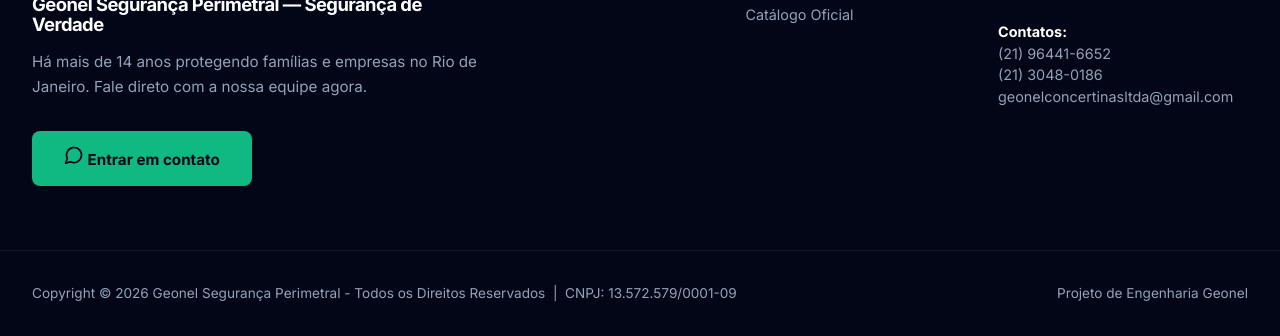
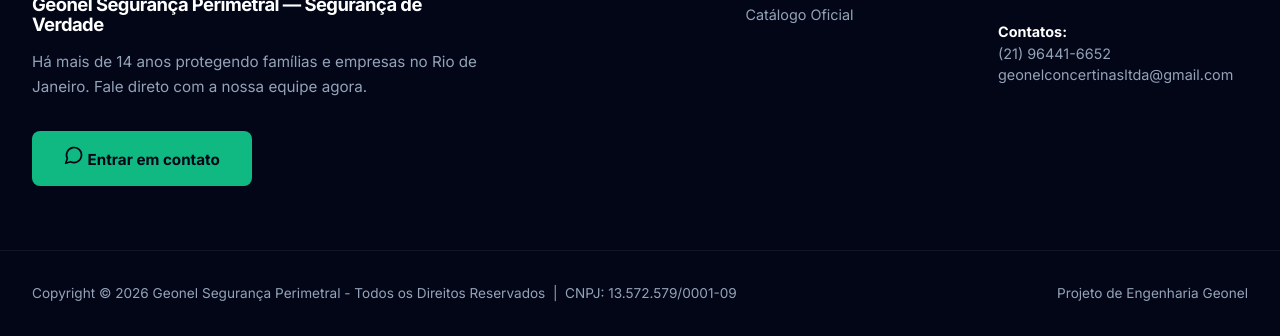
Before and after one commit to GeonelConcertinas/Geonel-site, a plain HTML site: page index.html in a window 1280 px wide. Shown: the part 11160-11496 px from the top of the page. Drawn offline with Linux system fonts and the light colour scheme.

Commit message:
fix: remove telefone antigo (3048-0186) do footer

```diff
--- a/index.html
+++ b/index.html
@@ -500,7 +500,7 @@
                     <ul style="gap: 1.5rem;">
                         <li style="color: #94a3b8; font-size: 0.9rem; line-height: 1.5;"><strong style="color: #fff;">Endereço:</strong><br> Rua Soledade nº 34, Rocha Sobrinho, Mesquita - RJ</li>
                         <li style="color: #94a3b8; font-size: 0.9rem; line-height: 1.5;"><strong style="color: #fff;">Atendimento:</strong><br> Seg a Sáb: 08:00 as 19:00 hrs</li>
-                        <li style="color: #94a3b8; font-size: 0.9rem; line-height: 1.5;"><strong style="color: #fff;">Contatos:</strong><br> (21) 96441-6652<br> (21) 3048-0186<br> geonelconcertinasltda@gmail.com</li>
+                        <li style="color: #94a3b8; font-size: 0.9rem; line-height: 1.5;"><strong style="color: #fff;">Contatos:</strong><br> (21) 96441-6652<br> geonelconcertinasltda@gmail.com</li>
                     </ul>
                 </div>
             </div>
```
